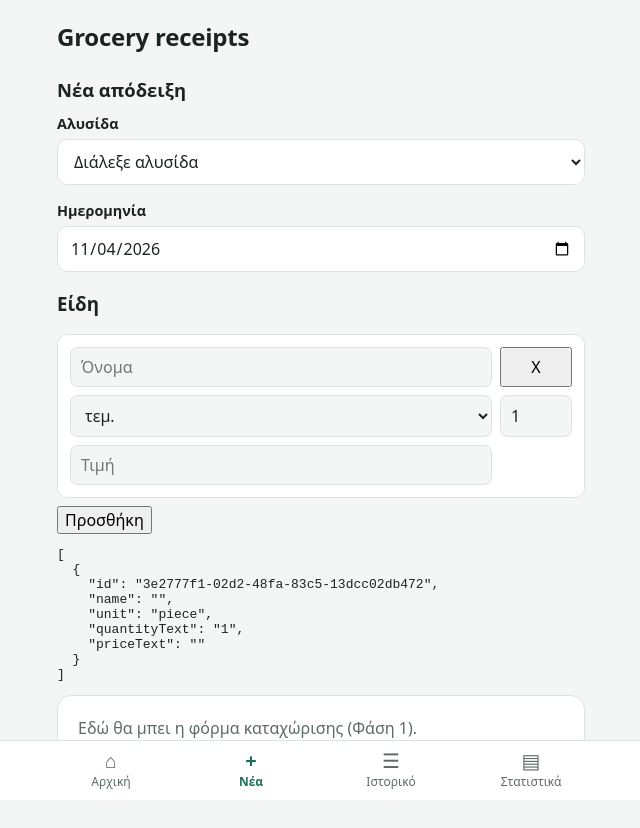
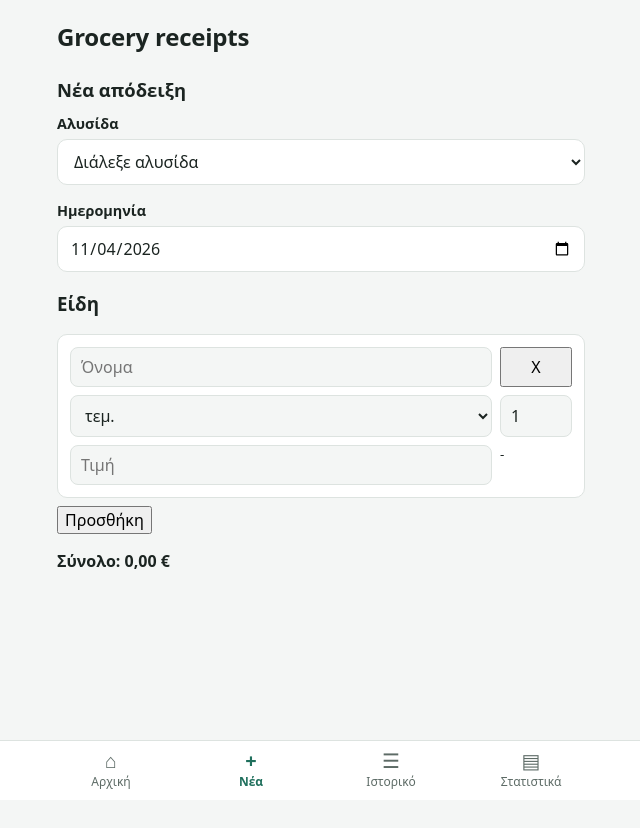
Before and after one commit to Christsarch/grocery-receipts-gr, a React (Vite) app: page / in a window 1280 px wide. Both pictures are taken after a click on the button "Νέα απόδειξη". Shown: the top 828 px of the page, without its empty margins (319-959 px from the left). After the commit the page ends 800 px from the top, so only its background shows below. Built offline with nearby package versions, Linux system fonts and the light colour scheme.

Commit message:
Show line and receipt totals in form

```diff
--- a/src/data/money.js
+++ b/src/data/money.js
@@ -11,3 +11,13 @@ export function receiptTotalInCents(receipt) {
 
   return totalPrice;
 }
+
+export function parseDecimal(text) {
+  const cleaned = text.trim().replace(",", ".");
+  const number = Number(cleaned);
+  return cleaned === "" || Number.isNaN(number) ? null : number;
+}
+
+export function formatCents(cents) {
+  return (cents / 100).toLocaleString("el-GR", { style: "currency", currency: "EUR" });
+}
--- a/src/pages/Home.jsx
+++ b/src/pages/Home.jsx
@@ -1,12 +1,12 @@
 
 import { sampleReceipt } from "../data/sampleReceipt"
-import { receiptTotalInCents } from "../data/money.js"
+import { formatCents, receiptTotalInCents } from "../data/money.js"
 // Αρχική: σύνοψη του μήνα. Προς το παρόν δείχνει "κενή κατάσταση",
 // γιατί δεν έχουμε ακόμα αποθηκευμένες αποδείξεις (έρχεται στη Φάση 1).
 export default function Home({ onNavigate }) {
 
   const totalInCents = receiptTotalInCents(sampleReceipt);
-  const totalText = (totalInCents / 100).toLocaleString("el-GR", { style: "currency", currency: "EUR" });
+  const totalText = formatCents(totalInCents);
 
   return (
     <section className="page">
--- a/src/pages/NewReceipt.jsx
+++ b/src/pages/NewReceipt.jsx
@@ -5,6 +5,26 @@
 
 import { useState } from "react";
 import { CHAINS } from "../data/chains.js";
+import {
+  parseDecimal,
+  lineTotalInCents,
+  receiptTotalInCents,
+  formatCents,
+} from "../data/money.js";
+
+function fromItemToItem(formItem) {
+  const quantity = parseDecimal(formItem.quantityText);
+  const price = parseDecimal(formItem.priceText);
+  if (quantity === null || price === null) {
+    return null;
+  }
+  const unitPriceInCents = Math.round(price * 100);
+  return {
+    unit: formItem.unit,
+    quantity: quantity,
+    unitPriceInCents: unitPriceInCents,
+  };
+}
 
 export default function NewReceipt() {
   const [chainId, setChainId] = useState("");
@@ -41,6 +61,11 @@ export default function NewReceipt() {
     setItems(items.map((f) => (f.id === id ? { ...f, [field]: value } : f)));
   }
 
+  const readyItems = items
+    .map((item) => fromItemToItem(item))
+    .filter((f) => f !== null);
+
+  const totalInCents = receiptTotalInCents({ items: readyItems });
   return (
     <section className="page">
       <h2>Νέα απόδειξη</h2>
@@ -64,7 +89,11 @@ export default function NewReceipt() {
         />
       </div>
       <h3>Είδη</h3>
-      {items.map((item) => (
+      {items.map((item) => {
+        const converted = fromItemToItem(item);
+        const lineText =
+          converted === null ? "-" : formatCents(lineTotalInCents(converted));
+        return (
           <div className="item-row" key={item.id}>
             <input
               placeholder="Όνομα"
@@ -93,15 +122,16 @@ export default function NewReceipt() {
               value={item.priceText}
               onChange={(e) => updateItem(item.id, "priceText", e.target.value)}
             />
+            <small>{lineText}</small>
           </div>
-      ))}
+        );
+      })}
       <button type="button" onClick={() => addItem()}>
         Προσθήκη
       </button>
-      <pre>{JSON.stringify(items, null, 2)}</pre>
-      <div className="card">
-        <p className="muted">Εδώ θα μπει η φόρμα καταχώρισης (Φάση 1).</p>
-      </div>
+      <p>
+        <strong>Σύνολο: {formatCents(totalInCents)}</strong>
+      </p>
     </section>
   );
 }
```
Lines whose indentation alone changed are shown as unchanged.
